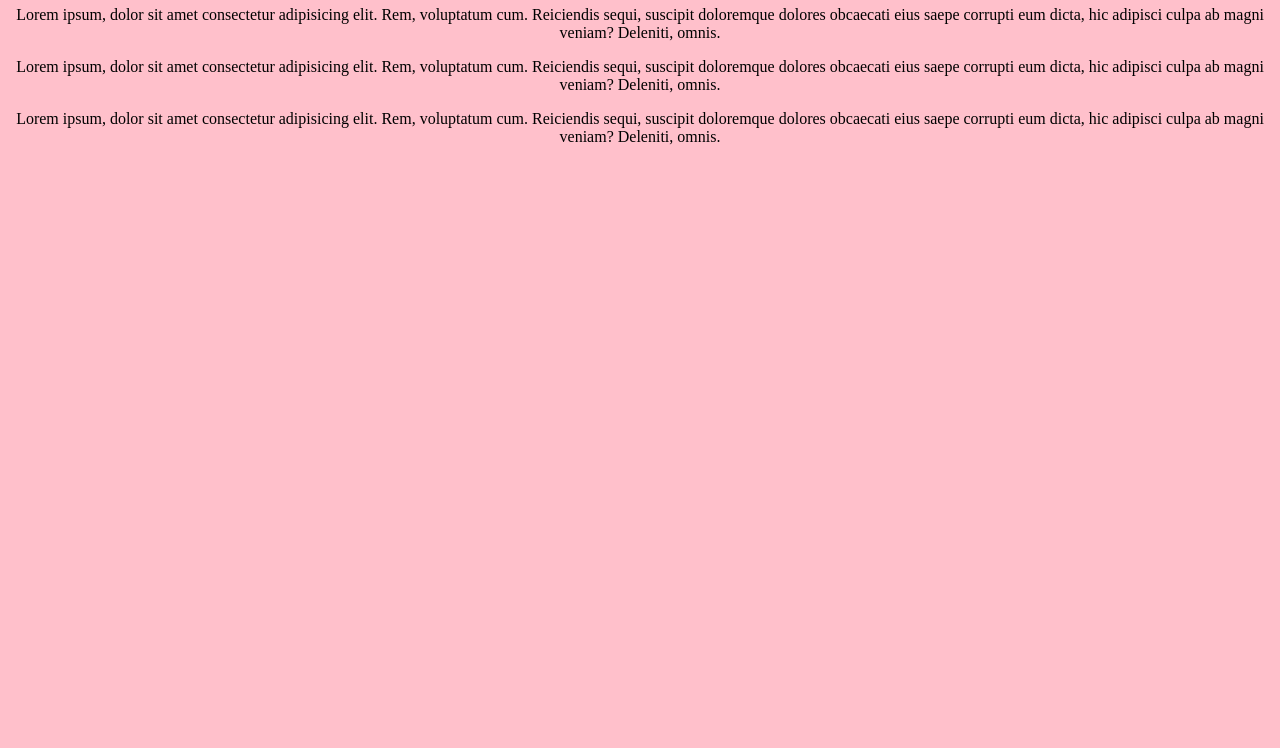
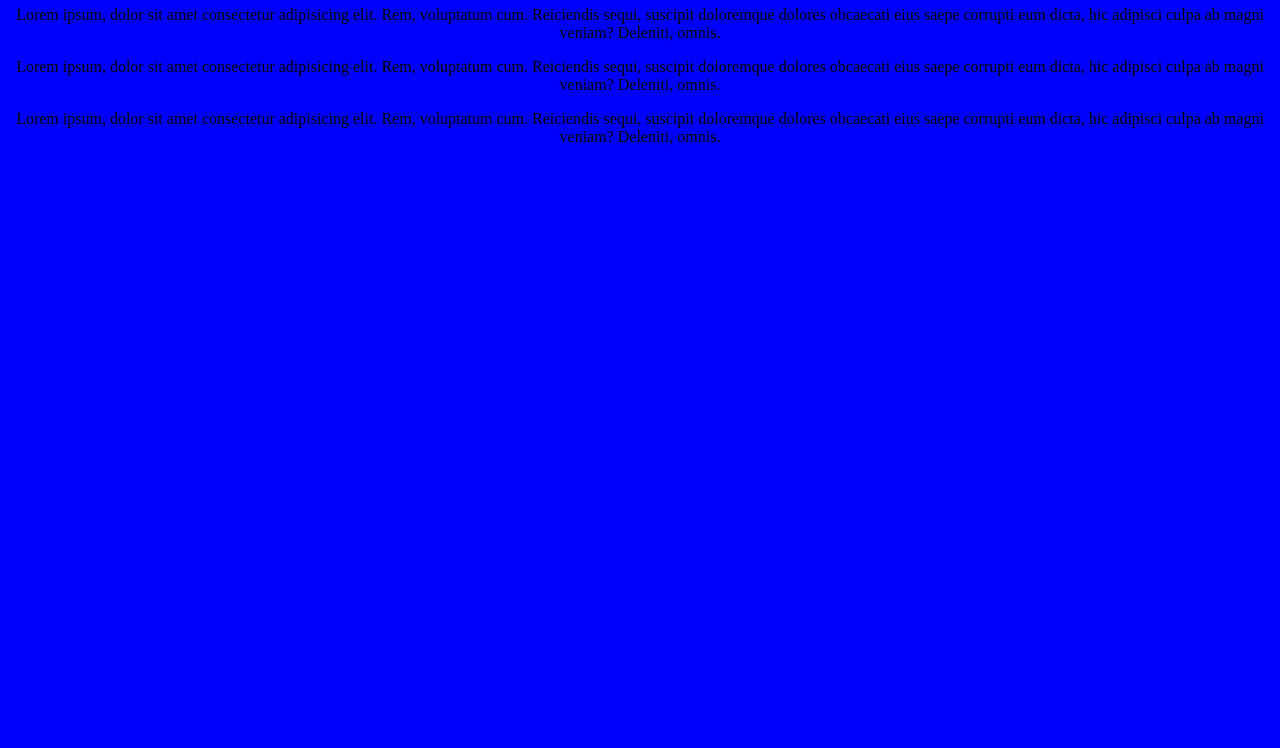
Before and after one commit to helendduncan/superninja, a plain HTML site: page index.html in a window 1280 px wide. Shown: the part 52-800 px from the top of the page. Drawn offline with Linux system fonts and the light colour scheme.

Commit message:
Update styles.css

```diff
--- a/styles.css
+++ b/styles.css
@@ -1,5 +1,5 @@
 body {
     margin: 0;
-    background: pink;
+    background: blue;
     text-align: center;
 }
```
